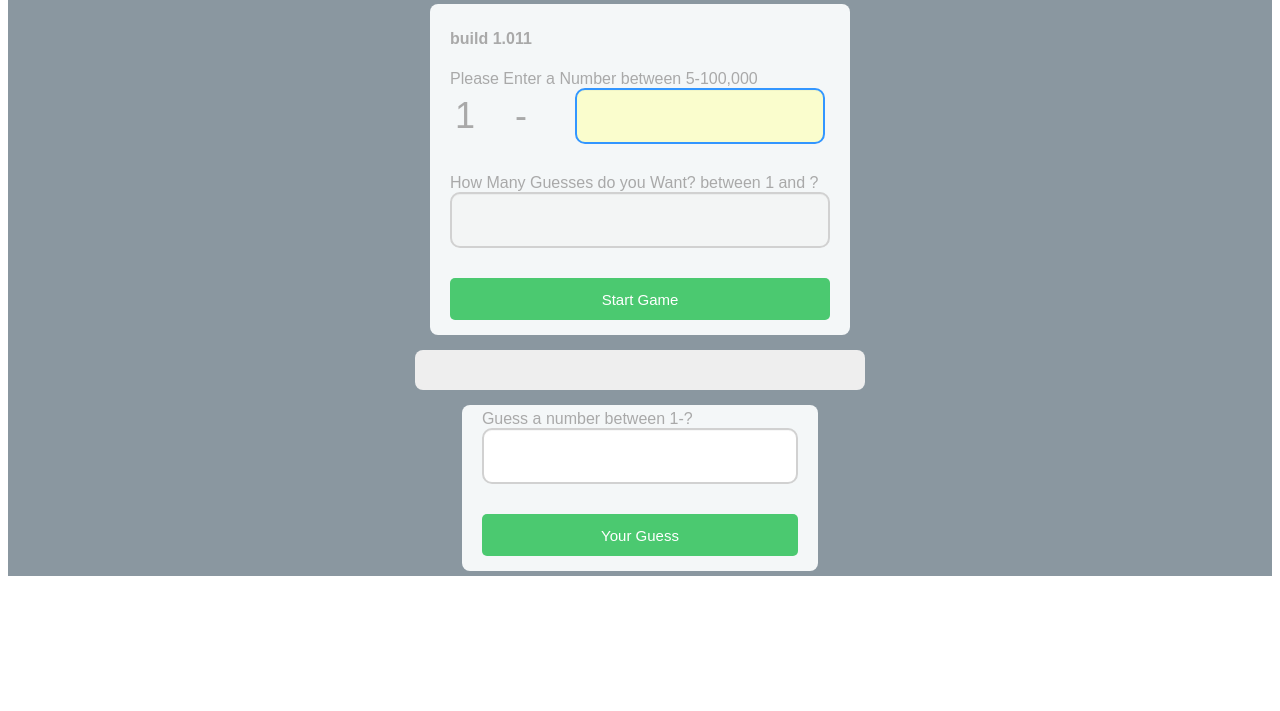
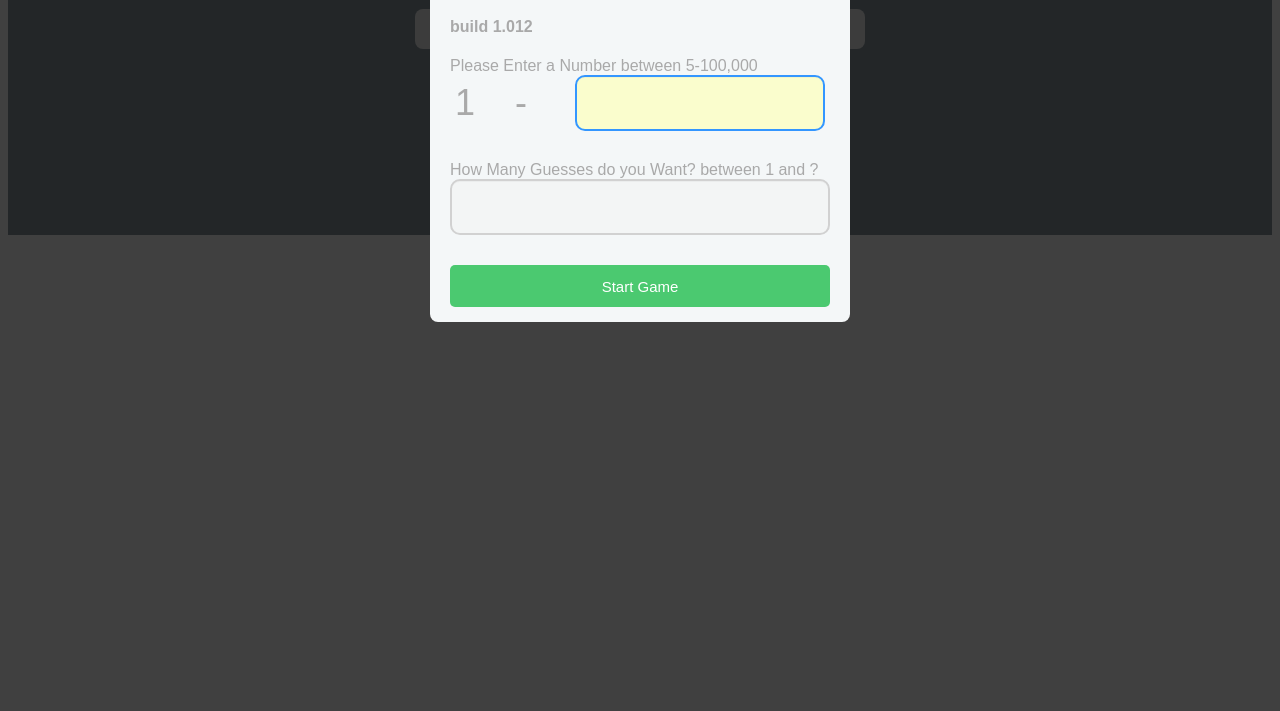
Before and after one commit to theboman/GuessMyNumber, a plain HTML site: page public/index.html in a window 1280 px wide. Shown: the part 89-800 px from the top of the page. Drawn offline with Linux system fonts and the light colour scheme.

Commit message:
build 1.012 modal working

```diff
--- a/public/app.js
+++ b/public/app.js
@@ -11,6 +11,7 @@ let userRangeError = document.getElementById("error_range");
 const userNumGuesses = document.getElementById("userNumGuesses");
 let userMaxGuess = '3';
 let numOfGuessesHTML = document.getElementById("numOfGuesses");
+let modal_bg = document.getElementById('modal-bg');
 // 2nd form ref
 let rangeHTML = document.getElementById("range");
 const formGuessing = document.getElementById("formGuessing");
@@ -84,6 +85,7 @@ formGameParameters.addEventListener("submit", (e) => {
     console.log("my Range: ", myRange);
     console.log("number of guesses: ", numOfGuesses);
     myRandNumber = Math.floor(Math.random() * myRange) + 1;
+    modal_bg.classList.add("modal-bg-hidden");
     console.log("random number: ", myRandNumber);
     formGameParameters.reset();
 })
--- a/public/index.html
+++ b/public/index.html
@@ -17,9 +17,13 @@
             Guess My Number!
         </div>
 
+    <div class="modal-bg" id="modal-bg">
 
+        <div class="modal" >
             <form name="formGameParameters" class="form" id="formGameParameters">
-        <h4>build 1.011</h4>
+                <h2>Please enter your Parameters for the Game!</h2>
+                <h4>build 1.012</h4>
+
 
                 <div class="">
                     <label for="range">Please Enter a Number between 5-100,000</label>
@@ -43,6 +47,10 @@
                 </div>
                 <button type='submit' id='btn-parmsInput'>Start Game</button>
             </form>
+        </div>
+
+    </div>
+
 
 
     <div class="guessed">
--- a/src/scss/style.scss
+++ b/src/scss/style.scss
@@ -156,3 +156,29 @@ button {
 input.error{
     border: 2px solid #FF0000;
 }
+
+
+.modal-bg {
+    position: fixed;
+    width: 100%;
+    height: 100vh;
+    left: 0;
+    top: 0;
+    background-color: rgba(0,0,0,0.75);
+    // display: flex;
+    // justify-content: center;
+    // align-content: center;
+    visibility: visible;
+    opacity: 1;
+    transition: visibility 0s, opacity 0.5s;
+
+}
+
+.modal-bg-hidden {
+    visibility: hidden;
+    opacity: 0;
+}
+
+.modal {
+    // need to lower the div?
+}
```
Also changed, not shown: public/css/style.css, 3 other files. Lines whose indentation alone changed are shown as unchanged.
